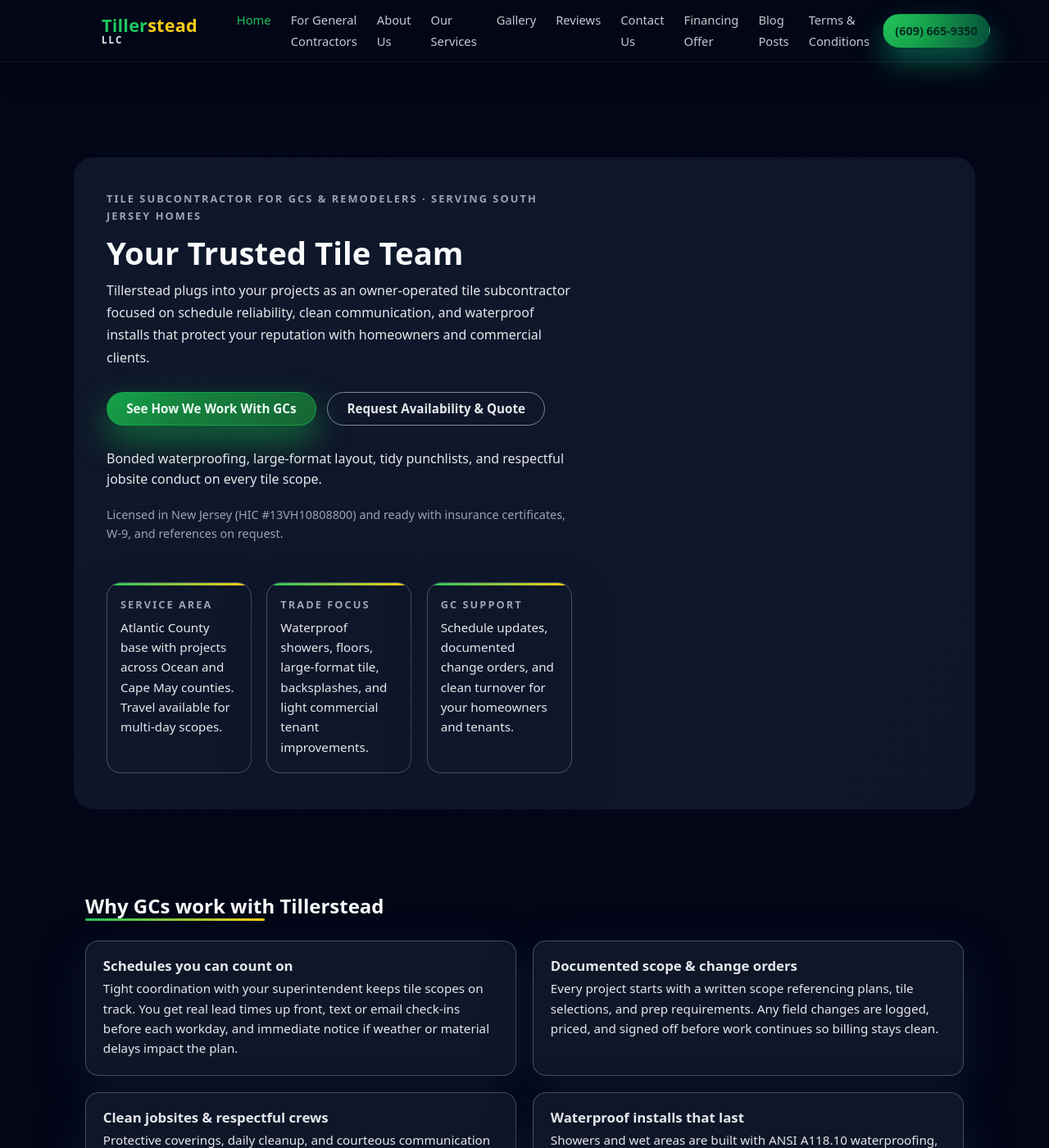
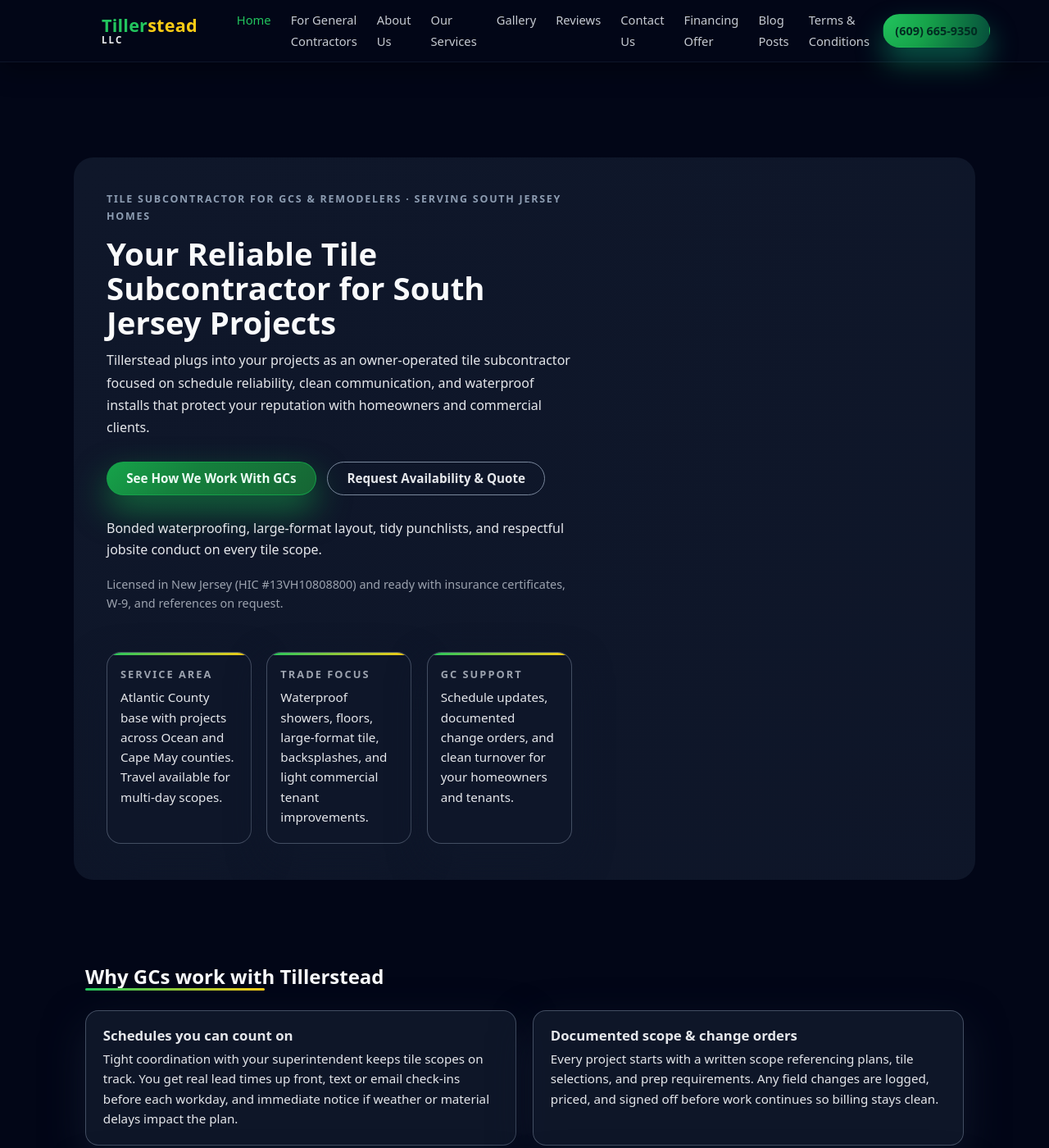
Before and after one commit to XTX33/Tillerstead-site, a Jekyll site: the page built from index.html, in a window 1280 px wide and 1400 px high. Shown: the whole window at 82% size. Built offline with Jekyll 4.4.1, drawn with Linux system fonts in a browser that asks for light colours.

Commit message:
Update index.html

```diff
--- a/index.html
+++ b/index.html
@@ -533,6 +533,105 @@
   color: var(--ts-brass);
   font-weight: 600;
 }
+
+/* Base hero spacing */
+.hero--homepage {
+  padding: 2.5rem 0 2.75rem; /* you can tweak if top feels too tall */
+}
+
+/* Surface wrapper so we can clip the pattern nicely */
+.hero-surface {
+  position: relative;
+  max-width: 1100px;
+  margin: 0 auto;
+  padding: 2.5rem 1.25rem 2.75rem;
+  border-radius: 1.5rem;
+  overflow: hidden;
+  background: radial-gradient(circle at top left,
+              rgba(15, 23, 42, 1),
+              rgba(15, 23, 42, 0.93));
+}
+
+/* Content stays above the pattern */
+.hero-inner {
+  position: relative;
+  z-index: 1;
+}
+
+/* The tile backsplash: subway grid + herringbone accent */
+.hero-pattern {
+  position: absolute;
+  inset: -40px -40px auto -40px; /* bleed a bit outside for smoother edges */
+  z-index: 0;
+  opacity: 0.45; /* keep it subtle so text is readable */
+  pointer-events: none;
+
+  /* 1) subway tile base
+     2) faint vertical grout
+     3) angled herringbone accent on the right */
+  background-image:
+    /* subway rectangles */
+    linear-gradient(
+      to bottom,
+      rgba(148, 163, 184, 0.18) 1px,
+      transparent 1px
+    ),
+    linear-gradient(
+      to right,
+      rgba(148, 163, 184, 0.18) 1px,
+      transparent 1px
+    ),
+    /* herringbone accent block */
+    linear-gradient(
+      135deg,
+      transparent 0%,
+      transparent 35%,
+      rgba(34, 197, 94, 0.16) 35%,
+      rgba(34, 197, 94, 0.16) 65%,
+      transparent 65%,
+      transparent 100%
+    ),
+    repeating-linear-gradient(
+      -45deg,
+      rgba(148, 163, 184, 0.25) 0,
+      rgba(148, 163, 184, 0.25) 2px,
+      transparent 2px,
+      transparent 8px
+    );
+  background-size:
+    /* subway tile height */
+    100% 40px,
+    60px 100%,
+    /* herringbone block size */
+    320px 260px,
+    14px 14px;
+  background-position:
+    0 0,
+    0 0,
+    right -40px bottom -40px,
+    right -40px bottom -40px;
+  background-repeat: repeat, repeat, no-repeat, no-repeat;
+}
+
+/* Optional: slightly stronger pattern on desktop only */
+@media (min-width: 900px) {
+  .hero-pattern {
+    opacity: 0.6;
+  }
+}
+
+/* Eyebrow refinements so it sits nicely over the pattern */
+.hero-eyebrow {
+  margin: 0 0 0.6rem;
+}
+
+.hero-eyebrow-text {
+  letter-spacing: 0.14em;
+  text-transform: uppercase;
+  font-size: 0.78rem;
+  font-weight: 600;
+  color: rgba(148, 163, 184, 0.95);
+}
 </style>
 <!-- Homepage Hero -->
 <header class="hero hero--homepage" id="hero" aria-labelledby="hero-heading" aria-describedby="hero-summary">
@@ -548,8 +647,7 @@
           </span>
         </p>
 
-        <h1 id="hero-heading">Your Trusted Tile Team</h1>
-
+        <h1 id="hero-heading">Your Reliable Tile Subcontractor for South Jersey Projects</h1>
         <p class="hero-lead" id="hero-summary">
           Tillerstead plugs into your projects as an owner-operated tile subcontractor focused on schedule reliability,
           clean communication, and waterproof installs that protect your reputation with homeowners and commercial clients.
```
